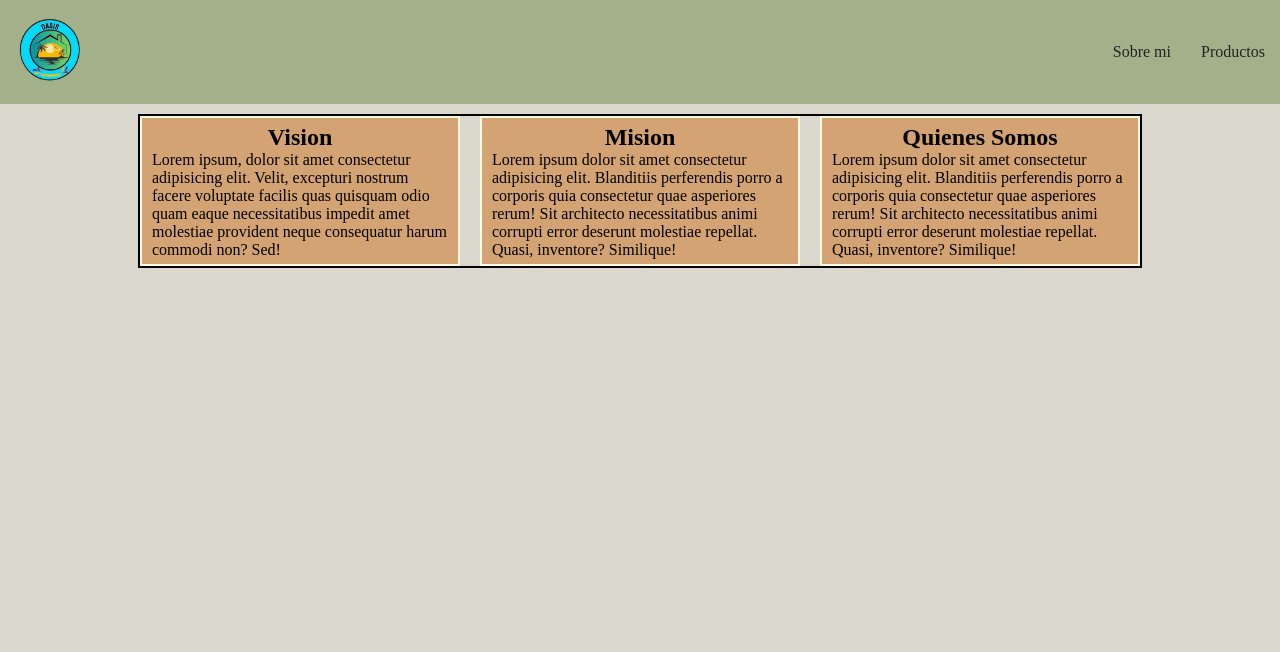
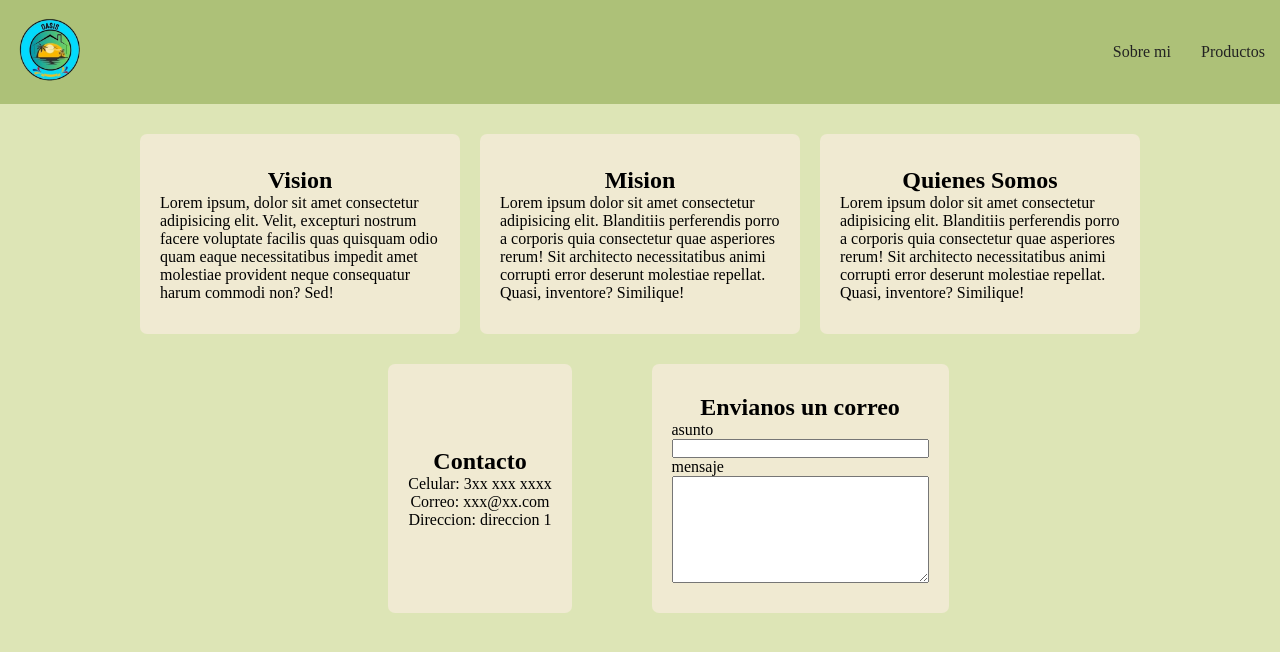
Before and after one commit to Mattewska/oasis, a React (Vite) app: page /aboutMe in a window 1280 px wide. Shown: the top 652 px of the page. Built offline with nearby package versions, Linux system fonts and the light colour scheme.

Commit message:
ajuste visual en sobre Mi

```diff
--- a/src/components/header/header.css
+++ b/src/components/header/header.css
@@ -1,9 +1,9 @@
 .header{
     display: flex;
-    background-color: #a3b18a;
+    background-color: #adc178;
     align-items: center;
     justify-content: space-between;
-    margin-bottom: 1rem;
+    margin-bottom: 3rem;
 }
 
 .links{
--- a/src/index.css
+++ b/src/index.css
@@ -8,5 +8,5 @@ html{
 }
 body{
   font-size: 1.6rem;
-  background-color: #dad7cd;
+  background-color: #DDE5B6;
 }
--- a/src/pages/aboutMe/AboutMe.css
+++ b/src/pages/aboutMe/AboutMe.css
@@ -2,20 +2,37 @@
     margin: auto;
     max-width: 100rem;
     display: grid;
-    border: #000 solid 2px;
     grid-template-columns: repeat(
         auto-fill,
         minmax(300px, 1fr)
     );
-    grid-auto-rows: 15rem;
+    grid-auto-rows: 20rem;
     gap: 20px;
 }
 .textContainer{
-    border: 2px solid #fefae0;
-    background-color: #d4a373;
-    padding: 1rem;
+    background-color: #F0EAD2;
+    border-radius: 7px;
+    padding: 3rem 2rem;
     display: flex;
     align-items: center;
     justify-content: center;
     flex-direction: column;
 }
+.contact {
+    margin: auto;
+    margin-bottom: 3rem;
+    margin-top: 3rem;
+    max-width: 62rem;
+    display: grid;
+    grid-template-columns: repeat(
+        auto-fill,
+        minmax(300px, 1fr)
+    );
+    gap: 2rem;
+    justify-items: center;
+}
+
+.contactForm > div{
+    display: flex;
+    flex-direction: column;
+}
--- a/src/pages/aboutMe/AboutMe.tsx
+++ b/src/pages/aboutMe/AboutMe.tsx
@@ -17,6 +17,31 @@ function AboutMe() {
                     <p>Lorem ipsum dolor sit amet consectetur adipisicing elit. Blanditiis perferendis porro a corporis quia consectetur quae asperiores rerum! Sit architecto necessitatibus animi corrupti error deserunt molestiae repellat. Quasi, inventore? Similique!</p>
                 </div>
             </section>
+            <section className='contact'>
+
+
+                <div className='textContainer'>
+                    <h2>Contacto</h2>
+                    <p>Celular: 3xx xxx xxxx</p>
+                    <p>Correo: xxx@xx.com</p>
+                    <p>Direccion: direccion 1</p>
+                </div>
+
+                <div className="textContainer">
+                    <h2>Envianos un correo</h2>
+                    <form className='contactForm' method="post">
+                        <div>
+                            <label htmlFor="asunto">asunto</label>
+                            <input type="text" name="asunto" id="asunto" />
+                        </div>
+                        <div>
+                            <label htmlFor="cuerpo">mensaje</label>
+                            <textarea name="cuerpo" id='cuerpo' cols={30} rows={7}/>
+                        </div>
+                    </form>
+                </div>
+
+            </section>
         </>
     )
 }
```
